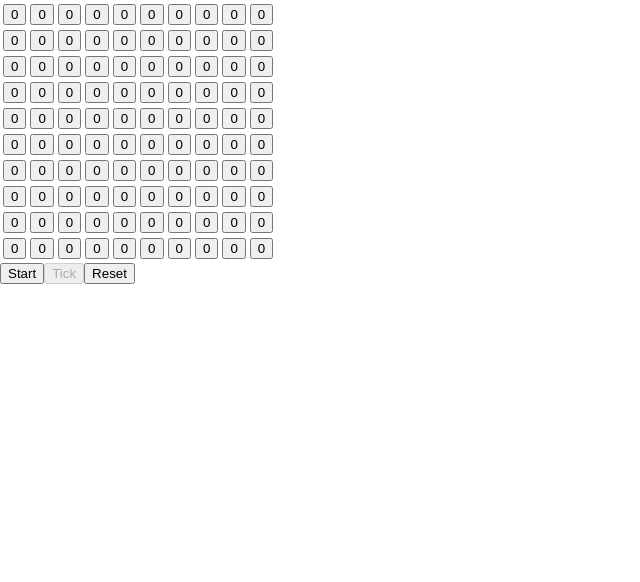
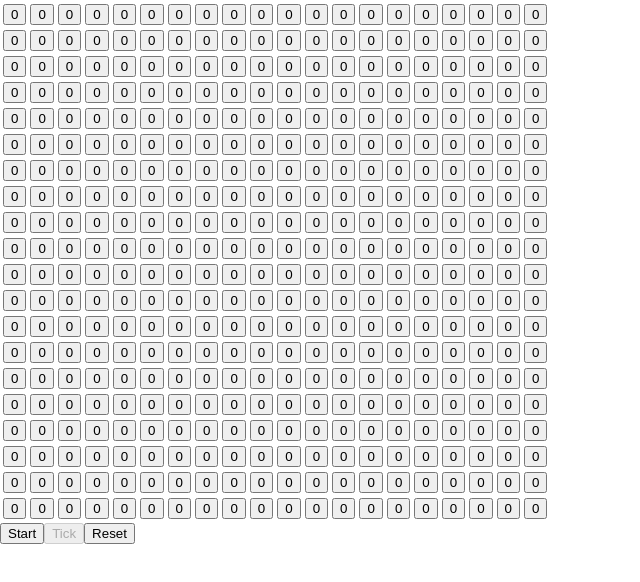
Before and after one commit to James-Quigley/life, a React (Create React App) app: page / in a window 1280 px wide. Shown: the top 582 px of the page, without its empty margins (0-640 px from the left). Built offline with nearby package versions, Linux system fonts and the light colour scheme.

Commit message:
Fixed logic errors with tick

```diff
--- a/src/App.tsx
+++ b/src/App.tsx
@@ -6,9 +6,10 @@ const aliveStyle = {
   backgroundColor: "#5be018"
 }
 
+const gridSize = 20;
 function App() {
   const [state, setState] = useState({
-    grid: new Grid(10),
+    grid: new Grid(gridSize),
     started: false
   });
 
@@ -44,7 +45,7 @@ function App() {
       }}>Tick</button>
       <button onClick={() => {
         setState({
-          grid: new Grid(10),
+          grid: new Grid(gridSize),
           started: false
         })
       }}>Reset</button>
@@ -169,23 +170,24 @@ class Grid {
             cell.neighbors.east = this.cells[x][y + 1];
             cell.neighbors.northeast = this.cells[x - 1][y + 1];
             cell.neighbors.north = this.cells[x - 1][y];
-            cell.neighbors.southwest = this.cells[x + 1][y + 1];
+            cell.neighbors.southwest = this.cells[x + 1][y - 1];
             cell.neighbors.south = this.cells[x + 1][y];
+            cell.neighbors.southeast = this.cells[x + 1][y + 1];
           } else if (y == size - 1) {
             cell.neighbors.north = this.cells[x - 1][y];
             cell.neighbors.northwest = this.cells[x - 1][y - 1];
             cell.neighbors.west = this.cells[x][y - 1];
-            cell.neighbors.southwest = this.cells[x + 1][y + 1];
+            cell.neighbors.southwest = this.cells[x + 1][y - 1];
             cell.neighbors.south = this.cells[x + 1][y];
           } else {
             cell.neighbors.east = this.cells[x][y + 1];
-            cell.neighbors.northeast = this.cells[x - 1][y + 1];
             cell.neighbors.north = this.cells[x - 1][y];
             cell.neighbors.northwest = this.cells[x - 1][y - 1];
             cell.neighbors.west = this.cells[x][y - 1];
-            cell.neighbors.southwest = this.cells[x + 1][y + 1];
+            cell.neighbors.southwest = this.cells[x + 1][y - 1];
             cell.neighbors.south = this.cells[x + 1][y];
             cell.neighbors.northeast = this.cells[x - 1][y + 1];
+            cell.neighbors.southeast = this.cells[x + 1][y + 1];
           }
         }
       }
@@ -193,12 +195,12 @@ class Grid {
   }
 
   tick(): void {
-    const newCells = this.cells.slice();
+    const grid = new Grid(gridSize);
     for (let x = 0; x < this.size; x++) {
       for (let y = 0; y < this.size; y++) {
-        newCells[x][y].alive = this.cells[x][y].shouldBeAlive();
+        grid.cells[x][y].alive = this.cells[x][y].shouldBeAlive();
       }
     }
-    this.cells = newCells;
+    this.cells = grid.cells;
   }
 }
```
